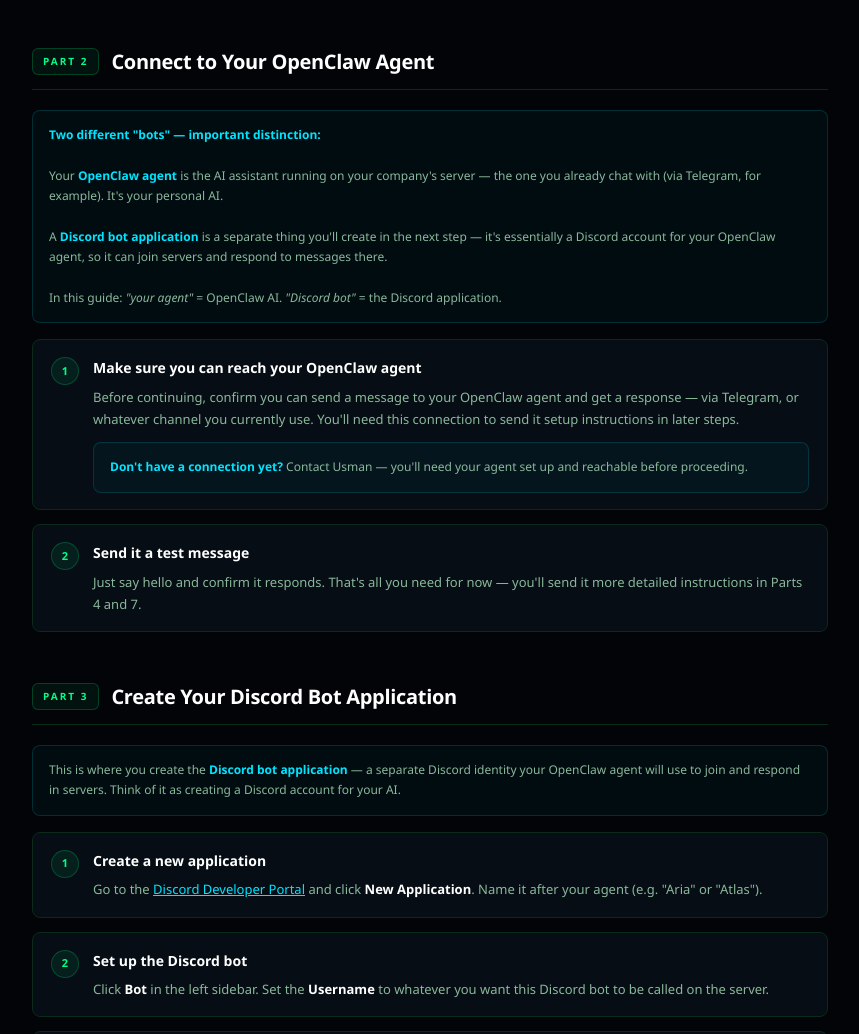
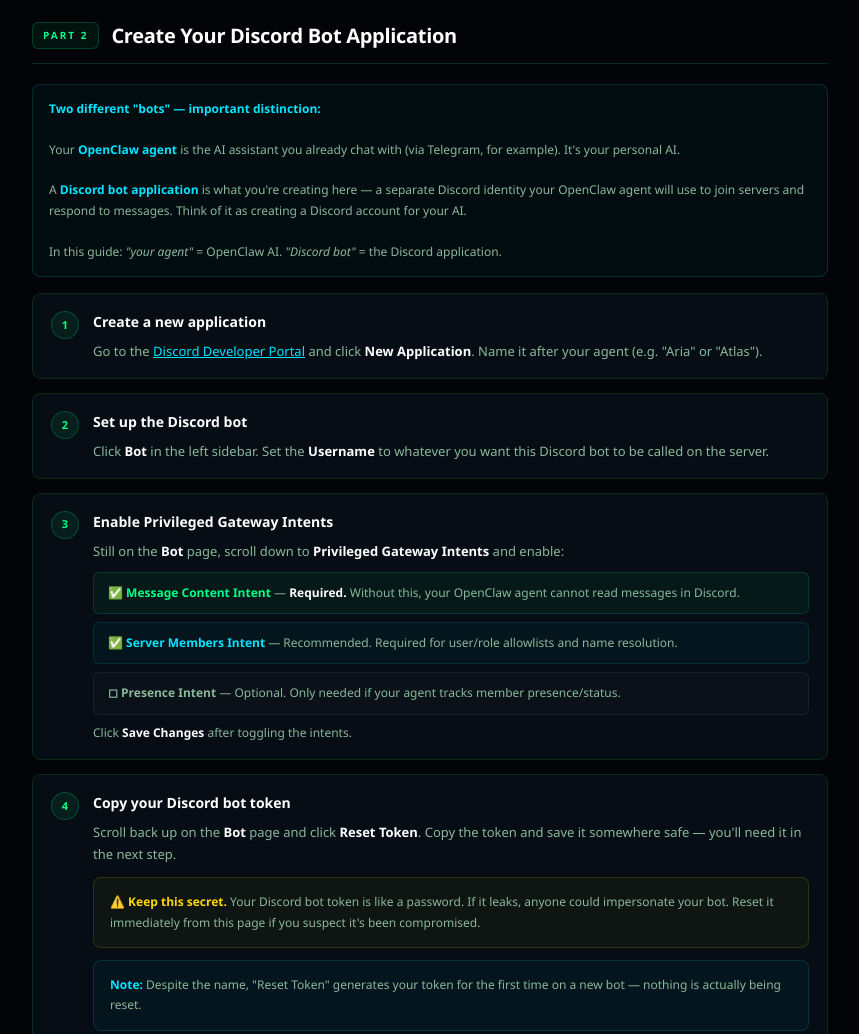
Before and after one commit to marvinrevbot/grow-team-bot-guide, a plain HTML site: page index.html in a window 1280 px wide. Shown: the part 1033-2067 px from the top of the page, without its empty margins (210-1069 px from the left). Drawn offline with Linux system fonts and the light colour scheme.

Commit message:
Remove Part 2 steps, keep disclaimer, renumber to 9 parts

```diff
--- a/index.html
+++ b/index.html
@@ -128,7 +128,6 @@
     <div class="toc-title">// Contents</div>
     <ol>
       <li><a href="#p1">Join the Server</a></li>
-      <li><a href="#p2">Connect to Your OpenClaw Agent</a></li>
       <li><a href="#p3">Create Your Discord Bot Application</a></li>
       <li><a href="#p3b">Set Your Discord Bot Token in OpenClaw</a></li>
       <li><a href="#p4">Invite Your Discord Bot to the Server</a></li>
@@ -174,43 +173,17 @@
   </div>
 
   <!-- PART 2 -->
-  <div class="part" id="p2">
+  <div class="part" id="p3">
     <div class="part-header">
       <span class="part-num">Part 2</span>
-      <h2>Connect to Your OpenClaw Agent</h2>
+      <h2>Create Your Discord Bot Application</h2>
     </div>
     <div class="note" style="margin-bottom:16px;">
       <strong>Two different "bots" — important distinction:</strong><br><br>
-      Your <strong>OpenClaw agent</strong> is the AI assistant running on your company's server — the one you already chat with (via Telegram, for example). It's your personal AI.<br><br>
-      A <strong>Discord bot application</strong> is a separate thing you'll create in the next step — it's essentially a Discord account for your OpenClaw agent, so it can join servers and respond to messages there.<br><br>
+      Your <strong>OpenClaw agent</strong> is the AI assistant you already chat with (via Telegram, for example). It's your personal AI.<br><br>
+      A <strong>Discord bot application</strong> is what you're creating here — a separate Discord identity your OpenClaw agent will use to join servers and respond to messages. Think of it as creating a Discord account for your AI.<br><br>
       In this guide: <em>"your agent"</em> = OpenClaw AI. <em>"Discord bot"</em> = the Discord application.
     </div>
-    <div class="steps">
-      <div class="step">
-        <div class="step-num">1</div>
-        <div class="step-body">
-          <span class="step-title">Make sure you can reach your OpenClaw agent</span>
-          <p>Before continuing, confirm you can send a message to your OpenClaw agent and get a response — via Telegram, or whatever channel you currently use. You'll need this connection to send it setup instructions in later steps.</p>
-          <div class="note"><strong>Don't have a connection yet?</strong> Contact Usman — you'll need your agent set up and reachable before proceeding.</div>
-        </div>
-      </div>
-      <div class="step">
-        <div class="step-num">2</div>
-        <div class="step-body">
-          <span class="step-title">Send it a test message</span>
-          <p>Just say hello and confirm it responds. That's all you need for now — you'll send it more detailed instructions in Parts 4 and 7.</p>
-        </div>
-      </div>
-    </div>
-  </div>
-
-  <!-- PART 3 -->
-  <div class="part" id="p3">
-    <div class="part-header">
-      <span class="part-num">Part 3</span>
-      <h2>Create Your Discord Bot Application</h2>
-    </div>
-    <div class="note" style="margin-bottom:16px;">This is where you create the <strong>Discord bot application</strong> — a separate Discord identity your OpenClaw agent will use to join and respond in servers. Think of it as creating a Discord account for your AI.</div>
     <div class="steps">
       <div class="step">
         <div class="step-num">1</div>
@@ -257,10 +230,10 @@
     </div>
   </div>
 
-  <!-- PART 3b -->
+  <!-- PART 3 -->
   <div class="part" id="p3b">
     <div class="part-header">
-      <span class="part-num">Part 4</span>
+      <span class="part-num">Part 3</span>
       <h2>Set Your Discord Bot Token in OpenClaw</h2>
     </div>
     <div class="steps">
@@ -289,10 +262,10 @@ channels.discord.enabled to true, then restart the gateway.</code></pre>
     </div>
   </div>
 
-  <!-- PART 4 (was p4, now shifted to p5 in numbering but keeping id for anchor) -->
+  <!-- PART 4 -->
   <div class="part" id="p4">
     <div class="part-header">
-      <span class="part-num">Part 5</span>
+      <span class="part-num">Part 4</span>
       <h2>Invite Your Discord Bot to the Server</h2>
     </div>
     <div class="warn" style="margin-bottom:16px;"><strong>Before starting this part:</strong> You need the <strong>Manage Server</strong> permission to add a bot to Grow Team Mission Control. Ping Usman to get this role assigned before continuing.</div>
@@ -340,11 +313,11 @@ channels.discord.enabled to true, then restart the gateway.</code></pre>
   <!-- PART 5 -->
   <div class="part" id="p5">
     <div class="part-header">
-      <span class="part-num">Part 6</span>
+      <span class="part-num">Part 5</span>
       <h2>Pair Discord with Your OpenClaw Agent</h2>
     </div>
-    <div class="note" style="margin-bottom:16px;"><strong>Why is this separate from Part 4?</strong> Part 4 connected your <em>Discord bot application</em> to Discord. This part connects <em>you</em> to your OpenClaw agent via Discord — it's how your agent learns that your Discord account is trusted and allowed to give it instructions. Both steps are required.</div>
-    <div class="note" style="margin-top:8px;"><strong>Already using Discord with your OpenClaw agent?</strong> If you can already chat with your agent via Discord DM, skip to Part 7.</div>
+    <div class="note" style="margin-bottom:16px;"><strong>Why is this separate from Part 3?</strong> Part 3 connected your <em>Discord bot application</em> to Discord. This part connects <em>you</em> to your OpenClaw agent via Discord — it's how your agent learns that your Discord account is trusted and allowed to give it instructions. Both steps are required.</div>
+    <div class="note" style="margin-top:8px;"><strong>Already using Discord with your OpenClaw agent?</strong> If you can already chat with your agent via Discord DM, skip to Part 6.</div>
     <div class="steps">
       <div class="step">
         <div class="step-num">1</div>
@@ -388,7 +361,7 @@ channels.discord.enabled to true, then restart the gateway.</code></pre>
   <!-- PART 6 -->
   <div class="part" id="p6">
     <div class="part-header">
-      <span class="part-num">Part 7</span>
+      <span class="part-num">Part 6</span>
       <h2>Collect Your IDs</h2>
     </div>
     <div class="steps">
@@ -404,7 +377,7 @@ channels.discord.enabled to true, then restart the gateway.</code></pre>
         <div class="step-num">2</div>
         <div class="step-body">
           <span class="step-title">Server ID — already provided</span>
-          <p>The Grow Team Mission Control server ID is pre-filled in the config message in Part 8:</p>
+          <p>The Grow Team Mission Control server ID is pre-filled in the config message in Part 7:</p>
           <pre><code>1481695985137614912</code></pre>
         </div>
       </div>
@@ -422,7 +395,7 @@ channels.discord.enabled to true, then restart the gateway.</code></pre>
   <!-- PART 7 -->
   <div class="part" id="p7">
     <div class="part-header">
-      <span class="part-num">Part 8</span>
+      <span class="part-num">Part 7</span>
       <h2>Tell Your OpenClaw Agent to Configure Itself</h2>
     </div>
     <div class="steps">
@@ -437,7 +410,7 @@ channels.discord.enabled to true, then restart the gateway.</code></pre>
         <div class="step-num">2</div>
         <div class="step-body">
           <span class="step-title">Send it this message</span>
-          <p>Paste the message below and replace <code>PASTE_YOUR_USER_ID_HERE</code> with your Discord User ID from Part 7:</p>
+          <p>Paste the message below and replace <code>PASTE_YOUR_USER_ID_HERE</code> with your Discord User ID from Part 6:</p>
           <pre><code>I need you to join a new Discord server. Here are the details:
 
 Server ID: 1481695985137614912
@@ -492,7 +465,7 @@ Restart the gateway after making changes.</code></pre>
   <!-- PART 8 -->
   <div class="part" id="p8">
     <div class="part-header">
-      <span class="part-num">Part 9</span>
+      <span class="part-num">Part 8</span>
       <h2>Test It</h2>
     </div>
     <div class="steps">
@@ -509,8 +482,8 @@ Restart the gateway after making changes.</code></pre>
           <span class="step-title">If it doesn't respond</span>
           <ul>
             <li>Confirm intents are enabled in the Developer Portal (Part 2, Step 3) — especially Message Content Intent</li>
-            <li>Make sure the Discord bot was added to the server (Part 5)</li>
-            <li>Confirm the token was set correctly (Part 4) and pairing completed (Part 6)</li>
+            <li>Make sure the Discord bot was added to the server (Part 4)</li>
+            <li>Confirm the token was set correctly (Part 3) and pairing completed (Part 5)</li>
             <li>Ask your bot: <em>"Can you run openclaw doctor and tell me if there are any issues with your Discord config?"</em></li>
             <li>Ask your bot: <em>"Can you check your Discord config and confirm which servers you're set up for?"</em></li>
             <li>Ping Usman if you're still stuck</li>
@@ -523,7 +496,7 @@ Restart the gateway after making changes.</code></pre>
   <!-- PART 9 — QUICK REF -->
   <div class="part" id="p9">
     <div class="part-header">
-      <span class="part-num">Part 10</span>
+      <span class="part-num">Part 9</span>
       <h2>Quick Reference</h2>
     </div>
     <div class="qref">
```
